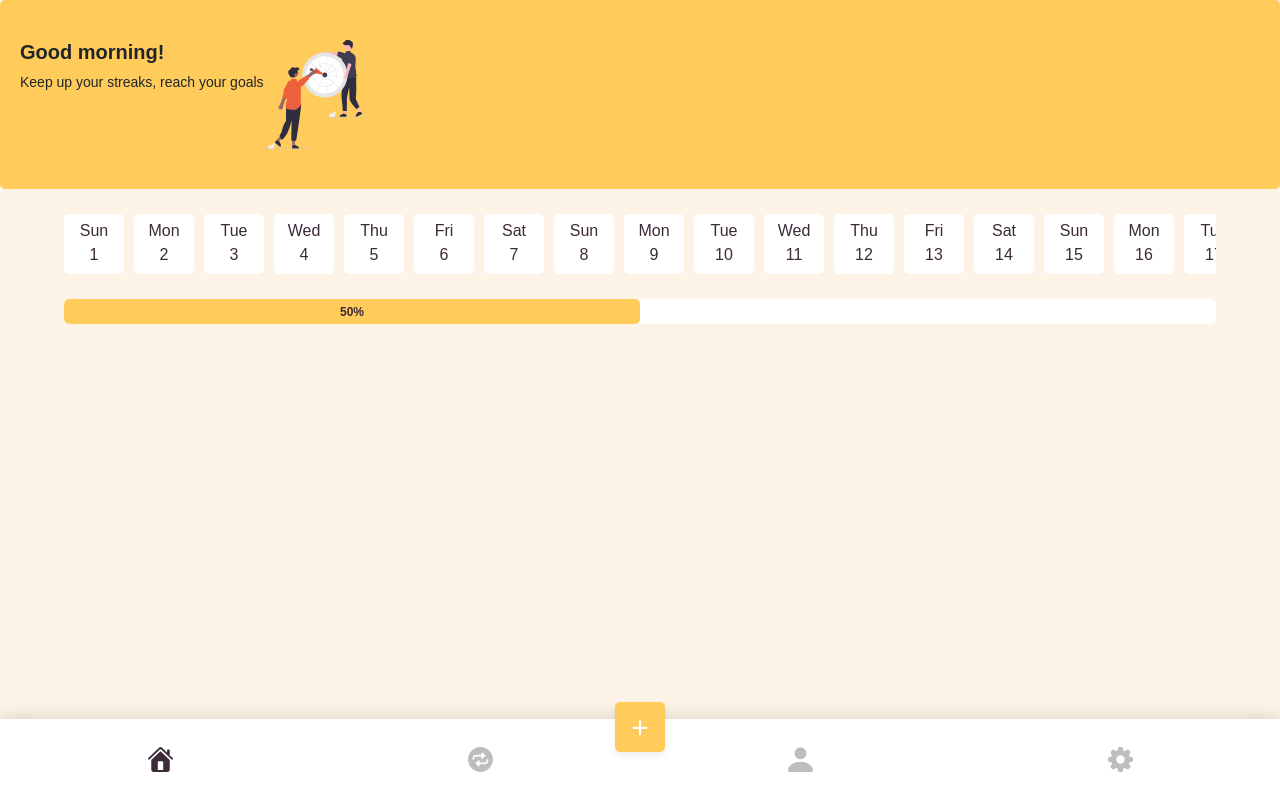
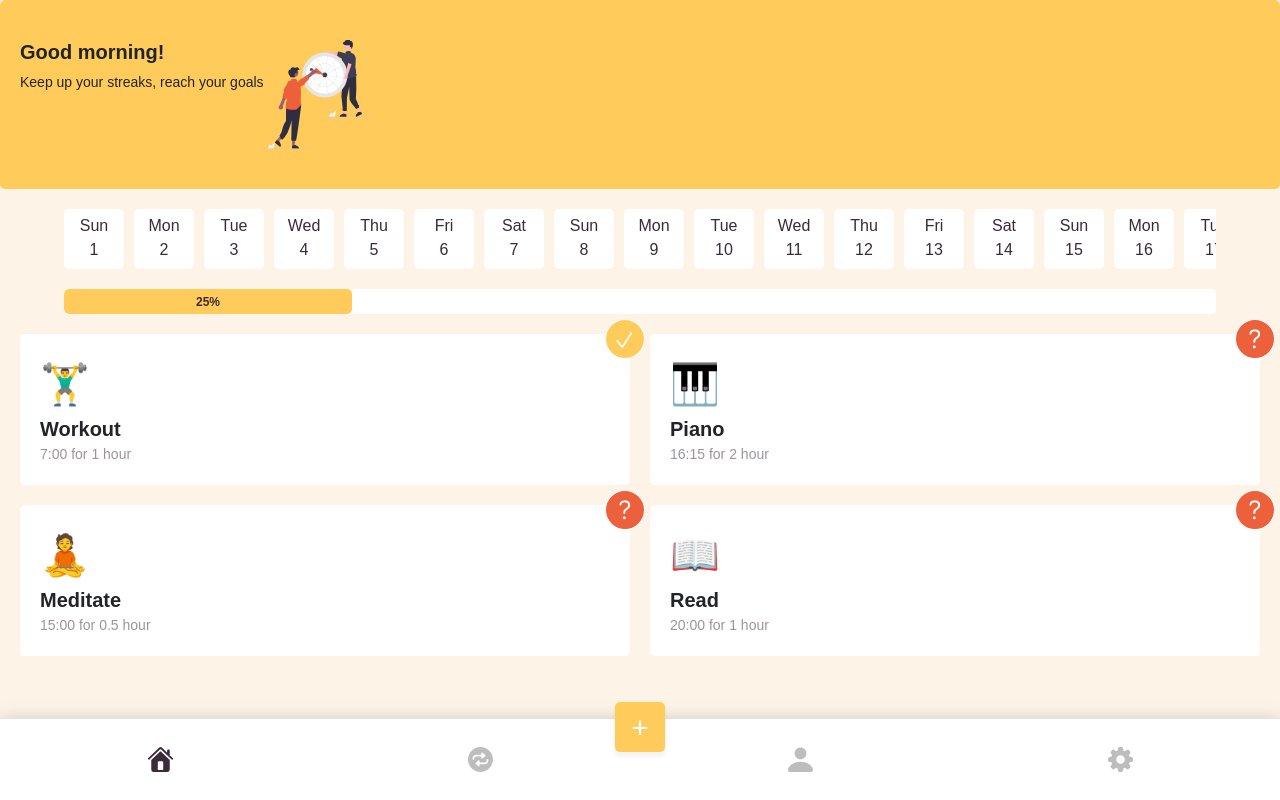
Before and after one commit to oliverlauridsen/react-habit-app, a React (Create React App) app: page /habits in a window 1280 px wide. Built offline with nearby package versions, Linux system fonts and the light colour scheme.

Commit message:
implements the habit components & their corresponding propeties

```diff
--- a/src/App.tsx
+++ b/src/App.tsx
@@ -10,8 +10,8 @@ import { StyledNavBar } from './components/navigation/NavBar';
 import ErrorPage from './pages/Error/ErrorPage';
 import { HomeDashboard } from './pages/Home/HomeDashboard';
 import { IntroScreen } from './pages/Intro/IntroScreen';
-import { HabitDashboard } from './pages/MyHabits/HabitDashboard';
-import { SingleHabit } from './pages/MyHabits/SingleHabit';
+import { HabitDashboard } from './pages/HabitPage/HabitPage';
+import { SingleHabit } from './components/navigation/RouteSingleHabit';
 import { ProfileDashboard } from './pages/Profile/ProfileDashboard';
 import { SettingsDashboard } from './pages/Settings/SettingsDashboard';
 import WelcomeScreen from './pages/Welcome/WelcomeScreen';
--- a/src/assets/css/App.css
+++ b/src/assets/css/App.css
@@ -30,7 +30,7 @@
 	width: 90%;
 	margin: auto;
 	border-radius: 5px;
-	margin-top: 25px;
+	margin-top: 20px;
 	box-shadow: 0px 4px 10px 2px #0000000d;
 	overflow: hidden;
 }
--- /dev/null
+++ b/src/components/UI/Checkmark.tsx
@@ -0,0 +1,11 @@
+import styled from 'styled-components';
+
+const HabitStatusImage = styled.img`
+	position: absolute;
+	top: -15px;
+	right: -15px;
+	width: 40px;
+	height: 40px;
+`;
+
+export default HabitStatusImage;
--- a/src/components/UI/MainContentWrapper.tsx
+++ b/src/components/UI/MainContentWrapper.tsx
@@ -20,7 +20,7 @@ export const MainContentWrapper: React.FC<MainContentWrapperProps> = ({
 
 export const StyledMainContentWrapper = styled(MainContentWrapper)`
 	width: 90%;
-	margin: 25px auto;
+	margin: 20px auto 5px auto;
 	flex-direction: column;
 	overflow-x: scroll;
 	padding-left: 0;
@@ -32,6 +32,7 @@ export const StyledMainContentWrapper = styled(MainContentWrapper)`
 		overflow-x: scroll;
 		width: 100vw;
 		gap: 10px;
+		padding-bottom: 15px;
 	}
 
 	.styledCalendarDay {
--- a/src/components/UI/ProgressBar.tsx
+++ b/src/components/UI/ProgressBar.tsx
@@ -8,7 +8,7 @@ interface ProgressBarWithLabelInterface {
 export const ProgressBarWithLabel: React.FC<ProgressBarWithLabelInterface> = ({
 	className,
 }) => {
-	const now = 50;
+	const now = 25;
 	return <ProgressBar className={className} now={now} label={`${now}%`} />;
 };
 
--- a/src/components/navigation/NavBar.tsx
+++ b/src/components/navigation/NavBar.tsx
@@ -28,7 +28,7 @@ const NavBar: React.FC<NavBarProps> = ({ className }) => {
 
 export const StyledNavBar = styled(NavBar)`
 	width: 100%;
-	position: absolute;
+	position: fixed;
 	bottom: 0;
 	background-color: white;
 	justify-content: space-around;
--- a/src/pages/MyHabits/HabitDashboard.tsx
+++ b/src/pages/HabitPage/HabitPage.tsx
@@ -4,6 +4,8 @@ import ColoredContainer from '../../components/UI/ContainerColored';
 import { StyledHeaderBanner } from '../../components/UI/HeaderBanner';
 import { StyledMainContentWrapper } from '../../components/UI/MainContentWrapper';
 import { StyledProgressBar } from '../../components/UI/ProgressBar';
+import { Styledhabits } from './Habits/Habits';
+import { StyledHabitBox } from './Habits/Habit/Habit';
 
 interface HabitDashboardProps {}
 
@@ -66,6 +68,7 @@ export const HabitDashboard: React.FC<HabitDashboardProps> = () => {
 				{daysOfTheWeek}
 			</StyledMainContentWrapper>
 			<StyledProgressBar />
+			<Styledhabits />
 		</ColoredContainer>
 	);
 };
--- /dev/null
+++ b/src/pages/HabitPage/Habits/Habit/Habit.tsx
@@ -0,0 +1,65 @@
+import React from 'react';
+import styled from 'styled-components';
+import HabitStatusImage from '../../../../components/UI/Checkmark';
+import CheckMarkSVG from '../../../../assets/images/checkmark.svg';
+import QuestionMarkSvg from '../../../../assets/images/questionMark.svg';
+
+interface SingleHabitBoxProps {
+	isDone: Boolean;
+	habitTitle: string;
+	timeStart: string;
+	duration: number;
+	emojie: string;
+	className: string;
+}
+
+export const SingleHabitBox: React.FC<SingleHabitBoxProps> = ({
+	habitTitle,
+	timeStart,
+	duration,
+	emojie,
+	className,
+	isDone,
+}) => {
+	return (
+		<div className={className}>
+			{isDone ? (
+				<HabitStatusImage src={CheckMarkSVG} alt='checkmark' />
+			) : (
+				<HabitStatusImage src={QuestionMarkSvg} alt='question mark' />
+			)}
+			<p className='habit-emojie'>{emojie}</p>
+			<p className='habit-title'>{habitTitle}</p>
+			<p className='habit-time'>
+				{timeStart} for {duration} hour
+			</p>
+		</div>
+	);
+};
+
+export const StyledHabitBox = styled(SingleHabitBox)`
+	width: 100%;
+	border-radius: 5px;
+	background-color: white;
+	text-align: left;
+	padding: 20px;
+	position: relative;
+
+	p {
+		margin: 0;
+	}
+
+	.habit-title {
+		font-size: 20px;
+		font-weight: 900;
+	}
+
+	.habit-time {
+		color: rgba(59, 42, 55, 0.5);
+		font-size: 14px;
+	}
+
+	.habit-emojie {
+		font-size: 40px;
+	}
+`;
--- /dev/null
+++ b/src/pages/HabitPage/Habits/Habits.tsx
@@ -0,0 +1,53 @@
+import React from 'react';
+import { StyledHabitBox } from './Habit/Habit';
+import styled from 'styled-components';
+
+interface HabitsProps {
+	className?: string;
+}
+
+export const Habits: React.FC<HabitsProps> = ({ className }) => {
+	return (
+		<div className={className}>
+			<StyledHabitBox
+				className='HabitBox'
+				isDone
+				duration={1}
+				emojie='🏋️‍♂️'
+				habitTitle='Workout'
+				timeStart='7:00'
+			/>
+			<StyledHabitBox
+				className='HabitBox'
+				isDone={false}
+				duration={2}
+				emojie='🎹'
+				habitTitle='Piano'
+				timeStart='16:15'
+			/>
+			<StyledHabitBox
+				className='HabitBox'
+				isDone={false}
+				duration={0.5}
+				emojie='🧘'
+				habitTitle='Meditate'
+				timeStart='15:00'
+			/>
+			<StyledHabitBox
+				className='HabitBox'
+				isDone={false}
+				duration={1}
+				emojie='📖'
+				habitTitle='Read'
+				timeStart='20:00'
+			/>
+		</div>
+	);
+};
+
+export const Styledhabits = styled(Habits)`
+	display: grid;
+	grid-template-columns: 1fr 1fr;
+	gap: 20px;
+	margin: 20px;
+`;
```
Also changed, not shown: src/assets/images/checkmark.svg (added), src/assets/images/questionMark.svg (added), src/components/navigation/RouteSingleHabit.tsx (renamed from src/pages/MyHabits/SingleHabit.tsx).
